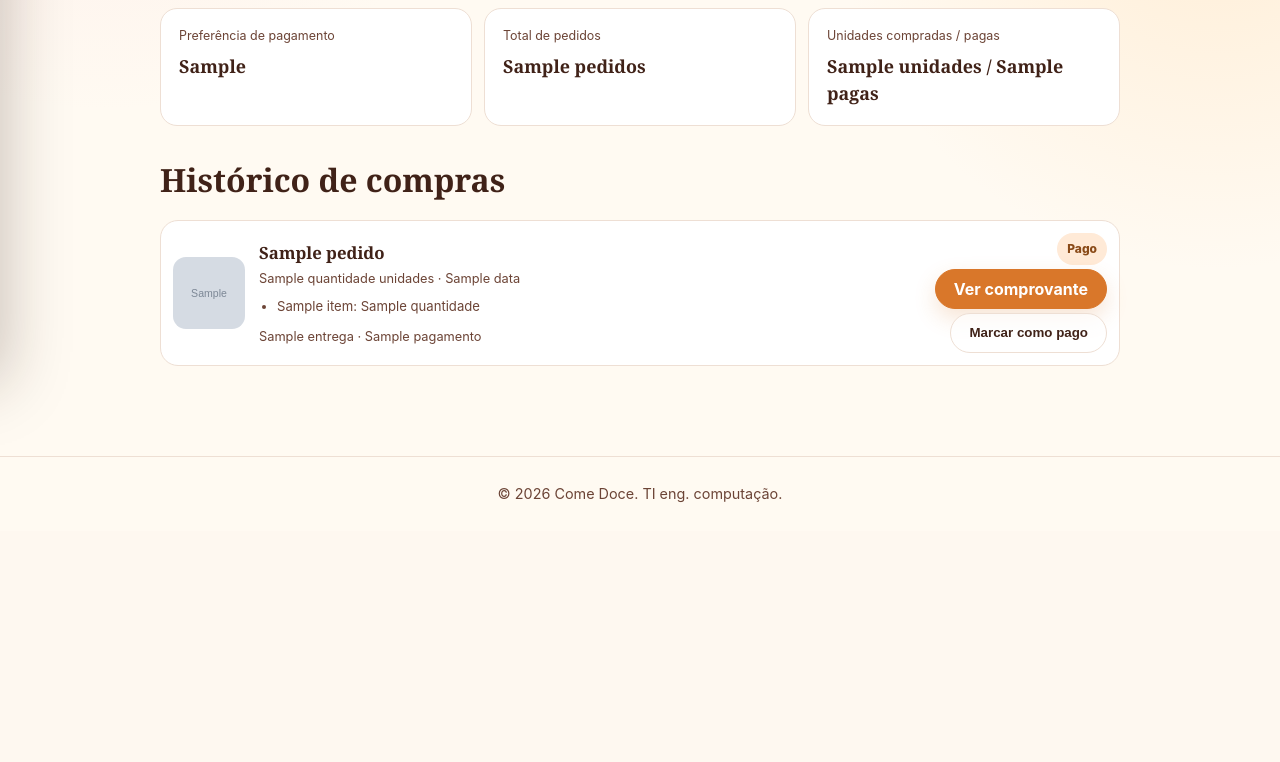
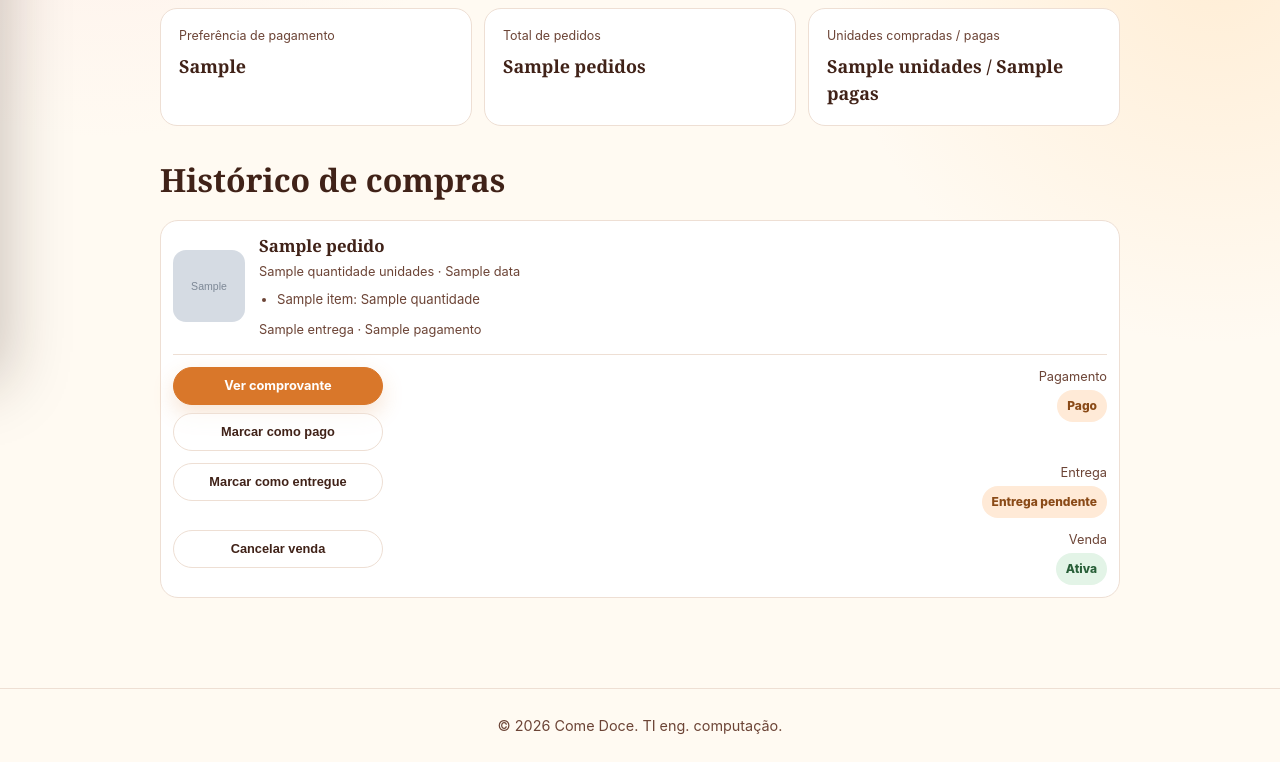
Before and after one commit to bruno-exe/loja_de_doces, a FastAPI app: template app/templates/vendas_cliente.html in a window 1280 px wide. Shown: the part 418-1180 px from the top of the page. Before the commit the page ends 920 px from the top, so only its background shows below. Run offline with FastAPI, Linux system fonts and the light colour scheme; the template is opened without the code that fills it: most values are stand-ins (such as "Sample title", 1, 10 or a date in 2020); grey boxes marked "Sample" are stand-in pictures.

Commit message:
novo sistema de pagamento

```diff
--- a/app/main.py
+++ b/app/main.py
@@ -61,6 +61,8 @@ async def lifespan(_: FastAPI):
             connection.execute(text("ALTER TABLE perfis_vendedores ADD COLUMN nome_recebedor_pix VARCHAR(140)"))
     order_columns = {column["name"] for column in inspect(engine).get_columns("pedidos")}
     with engine.begin() as connection:
+        if "entregue" not in order_columns:
+            connection.execute(text("ALTER TABLE pedidos ADD COLUMN entregue BOOLEAN NOT NULL DEFAULT 0"))
         if "produto_descricao" not in order_columns:
             connection.execute(text("ALTER TABLE pedidos ADD COLUMN produto_descricao TEXT"))
         if "produto_imagem" not in order_columns:
--- a/app/models.py
+++ b/app/models.py
@@ -103,6 +103,7 @@ class Pedido(Base):
     entregar_aqui: Mapped[bool] = mapped_column(Boolean, default=False)
     pago: Mapped[bool] = mapped_column(Boolean, default=False)
     status: Mapped[str] = mapped_column(String(20), default="recebido")
+    entregue: Mapped[bool] = mapped_column(Boolean, default=False)
     confirmado: Mapped[bool] = mapped_column(Boolean, default=True)
     criado_em: Mapped[datetime] = mapped_column(DateTime(timezone=True), default=lambda: datetime.now(timezone.utc))
     itens: Mapped[list["ItemPedido"]] = relationship(
--- a/app/routes/sales.py
+++ b/app/routes/sales.py
@@ -1,14 +1,14 @@
 from collections import Counter
 from pathlib import Path
 
-from fastapi import APIRouter, HTTPException, Request, status
+from fastapi import APIRouter, Form, HTTPException, Request, status
 from fastapi.responses import HTMLResponse, RedirectResponse
 from fastapi.templating import Jinja2Templates
 from sqlalchemy import select
 
 from ..database import SessionLocal
 from ..models import ComprovantePagamento, ItemPedido, Pedido, Produto, Usuario
-from ..security import csrf_token
+from ..security import csrf_token, validate_csrf
 from ..session import current_user
 from ..timezone_utils import brasilia_datetime, format_brasilia_datetime
 
@@ -16,6 +16,32 @@ from ..timezone_utils import brasilia_datetime, format_brasilia_datetime
 router = APIRouter()
 templates = Jinja2Templates(directory=Path(__file__).resolve().parent.parent / "templates")
 WEEKDAYS = ("segunda-feira", "terça-feira", "quarta-feira", "quinta-feira", "sexta-feira", "sábado", "domingo")
+
+
+@router.post("/vendas/pedidos/{order_id}/{action}")
+def update_sale(request: Request, order_id: int, action: str, csrf: str = Form(...)):
+    validate_csrf(request, csrf)
+    seller, redirect = seller_only(request)
+    if redirect:
+        return redirect
+    if action not in {"entregar", "cancelar"}:
+        raise HTTPException(status_code=404, detail="Ação não encontrada.")
+    with SessionLocal() as database:
+        order = database.scalar(select(Pedido).where(
+            Pedido.id == order_id, Pedido.vendedor_id == seller.id, Pedido.confirmado.is_(True),
+        ))
+        if order is None:
+            raise HTTPException(status_code=404, detail="Venda não encontrada.")
+        if action == "entregar":
+            if order.status == "cancelado":
+                raise HTTPException(status_code=422, detail="Uma venda cancelada não pode ser marcada como entregue.")
+            order.entregue = True
+        else:
+            # Preserve payment, receipts and financial history. Refunds are external.
+            order.status = "cancelado"
+        customer_id = order.cliente_id
+        database.commit()
+    return RedirectResponse(f"/vendas/clientes/{customer_id}?{action}=1", status_code=303)
 
 
 def seller_only(request: Request):
@@ -91,7 +117,7 @@ def customer_sales_page(request: Request, customer_id: int):
         with SessionLocal() as database:
             items = database.scalars(select(ItemPedido).where(ItemPedido.pedido_id == order.id).order_by(ItemPedido.id)).all()
             receipt_id = database.scalar(select(ComprovantePagamento.id).where(ComprovantePagamento.pedido_id == order.id))
-        history.append({"id": order.id, "nome": order.produto_nome, "imagem": order.produto_imagem or (product.imagem if product else None), "quantidade": order.quantidade, "itens": [{"nome": item.variacao_nome, "quantidade": item.quantidade} for item in items], "data": format_brasilia_datetime(order.criado_em), "entrega": "Entregar aqui" if order.entregar_aqui else "Retirada", "pagamento": "Pagar depois" if order.pagar_depois else "Pagamento imediato", "situacao": "Pago" if order.pago else "Pagamento pendente", "pago": order.pago, "comprovante_id": receipt_id})
+        history.append({"id": order.id, "nome": order.produto_nome, "imagem": order.produto_imagem or (product.imagem if product else None), "quantidade": order.quantidade, "itens": [{"nome": item.variacao_nome, "quantidade": item.quantidade} for item in items], "data": format_brasilia_datetime(order.criado_em), "entrega": "Entregar aqui" if order.entregar_aqui else "Retirada", "pagamento": "Pagar depois" if order.pagar_depois else "Pagamento imediato", "situacao": "Pago" if order.pago else "Pagamento pendente", "pago": order.pago, "comprovante_id": receipt_id, "entregue": order.entregue, "cancelado": order.status == "cancelado"})
 
     def preference(counts: Counter, tie_text: str) -> str:
         top = counts.most_common()
--- a/app/static/css/style.css
+++ b/app/static/css/style.css
@@ -802,6 +802,16 @@ h1 {
 .sales-history-card { padding: 12px; display: grid; grid-template-columns: 72px minmax(0,1fr) auto; align-items: center; gap: 14px; border: 1px solid var(--line); border-radius: 18px; background: white; }
 .sales-history-card img,.sales-history-card > .purchased-product-placeholder { width: 72px; height: 72px; border-radius: 13px; object-fit: cover; }
 .sales-history-card > div { display: grid; gap: 4px; }
+.sales-history-card > .sale-order-controls { grid-column: 1 / -1; display: grid; grid-template-columns: minmax(0,1fr) minmax(0,1fr); gap: 12px 16px; padding-top: 12px; border-top: 1px solid var(--line); align-items: start; }
+.sale-payment-actions { display: grid; gap: 8px; justify-items: start; }
+.sale-order-controls form { margin: 0; }
+.sale-order-controls .button { width: 100%; max-width: 210px; min-height: 38px; padding: 8px 10px; font-size: .8rem; }
+.sale-payment-actions > a,.sale-payment-actions > form { width: 100%; max-width: 210px; }
+.sale-control-status { display: grid; gap: 4px; justify-items: end; text-align: right; min-width: 0; }
+.sale-control-status .payment-status { white-space: normal; }
+.sale-order-controls .button:disabled { opacity: .5; cursor: not-allowed; }
+.sale-control-status .is-cancelled { background: #fde9e9; color: #a12c2c; }
+.sale-refund-note { grid-column: 1 / -1; }
 .sales-history-card strong { font-family: Georgia,serif; font-size: 1.05rem; }
 .sales-history-card span:not(.payment-status),.sales-history-card small { color: var(--chocolate-soft); font-size: .8rem; }
 
--- a/app/templates/_product_cards.html
+++ b/app/templates/_product_cards.html
@@ -19,7 +19,7 @@
           {% if doce.com_entrega %}<span>Com entrega</span>{% endif %}
         </div>
         {% if can_buy_products %}<button class="button product-buy-button" type="button" data-buy-product data-product-id="{{ doce.id }}" data-product-name="{{ doce.nome }}" data-has-variations="{{ 'true' if doce.variacoes else 'false' }}" data-unit-value-cents="{{ doce.valor_centavos }}" data-discount-quantity="{{ doce.quantidade_desconto or 0 }}" data-discount-value="{{ doce.valor_desconto or '' }}" data-discount-value-cents="{{ doce.valor_desconto_centavos or 0 }}" data-accepts-credit="{{ 'true' if doce.aceita_fiado else 'false' }}" data-has-delivery="{{ 'true' if doce.com_entrega else 'false' }}">Comprar</button>
-        {% if doce.variacoes %}<template id="purchaseVariations{{ doce.id }}">{% for variacao in doce.variacoes %}<label class="purchase-variation-row"><span>{{ variacao.nome }}</span><input type="number" name="variacao_{{ variacao.id }}" value="0" min="0" max="99" inputmode="numeric" aria-label="Quantidade de {{ variacao.nome }}"></label>{% endfor %}</template>{% endif %}{% endif %}
+        {% if doce.variacoes %}<template id="purchaseVariations{{ doce.id }}">{% for variacao in doce.variacoes %}<label class="purchase-variation-row"><span>{{ variacao.nome }}</span><input type="number" name="variacao_{{ variacao.id }}" value="0" min="0" max="10" inputmode="numeric" aria-label="Quantidade de {{ variacao.nome }}"></label>{% endfor %}</template>{% endif %}{% endif %}
       </div>
     </article>
   {% endfor %}
--- a/app/templates/base.html
+++ b/app/templates/base.html
@@ -5,7 +5,7 @@
   <meta name="viewport" content="width=device-width, initial-scale=1">
   <meta name="description" content="Come Doce: um espaço para compradores e vendedores de doces.">
   <title>{% block title %}Come Doce{% endblock %}</title>
-  <link rel="stylesheet" href="/static/css/style.css?v=20260910-apk1">
+  <link rel="stylesheet" href="/static/css/style.css?v=20260914-sale-controls">
 </head>
 <body{% if usuario %} class="authenticated-page"{% endif %}>
   <header class="site-header{% if usuario %} authenticated-header{% endif %}">
--- a/app/templates/vendas_cliente.html
+++ b/app/templates/vendas_cliente.html
@@ -3,6 +3,8 @@
 {% block content %}
 <section class="sales-page">
   {% if request.query_params.get('pago') %}<div class="product-created-success" role="status">Pagamento marcado como pago.</div>{% endif %}
+  {% if request.query_params.get('entregar') %}<div class="product-created-success" role="status">Pedido marcado como entregue.</div>{% endif %}
+  {% if request.query_params.get('cancelar') %}<div class="product-created-success" role="status">Venda cancelada. Se já houve pagamento, devolva o valor por fora do site.</div>{% endif %}
   <a class="back-link" href="/vendas">← Voltar para Vendas</a>
   <header class="sales-customer-header">
     {% if cliente.foto %}<img src="/uploads/profile_photos/{{ cliente.foto }}" alt="Foto de {{ cliente.nome }}">{% else %}<span class="sales-customer-placeholder" aria-hidden="true">{{ cliente.nome[:1] | upper }}</span>{% endif %}
@@ -25,7 +27,18 @@
         <article class="sales-history-card">
           {% if pedido.imagem %}<img src="/uploads/products/{{ pedido.imagem }}" alt="{{ pedido.nome }}">{% else %}<span class="purchased-product-placeholder" aria-hidden="true">🧁</span>{% endif %}
           <div><strong>{{ pedido.nome }}</strong><span>{{ pedido.quantidade }} {{ 'unidade' if pedido.quantidade == 1 else 'unidades' }} · {{ pedido.data }}</span>{% if pedido.itens %}<ul class="order-variation-list">{% for item in pedido.itens %}<li>{{ item.nome }}: {{ item.quantidade }}</li>{% endfor %}</ul>{% endif %}<small>{{ pedido.entrega }} · {{ pedido.pagamento }}</small></div>
-          <div class="purchased-product-payment"><span class="payment-status {{ 'is-paid' if pedido.pago else 'is-pending' }}">{{ pedido.situacao }}</span>{% if pedido.comprovante_id %}<a class="button button-small" href="/pagamentos/pedidos/{{ pedido.id }}">Ver comprovante</a>{% else %}<small>Sem comprovante anexado</small>{% endif %}{% if not pedido.pago %}<form method="post" action="/pagamentos/pedidos/{{ pedido.id }}/aprovar"><input type="hidden" name="csrf" value="{{ csrf_token }}"><button class="button button-secondary button-small" type="submit">Marcar como pago</button></form>{% endif %}</div>
+          <div class="sale-order-controls">
+            <div class="sale-payment-actions">
+              {% if pedido.comprovante_id %}<a class="button button-small" href="/pagamentos/pedidos/{{ pedido.id }}">Ver comprovante</a>{% else %}<small>Sem comprovante anexado</small>{% endif %}
+              {% if not pedido.pago and not pedido.cancelado %}<form method="post" action="/pagamentos/pedidos/{{ pedido.id }}/aprovar"><input type="hidden" name="csrf" value="{{ csrf_token }}"><button class="button button-secondary button-small" type="submit">Marcar como pago</button></form>{% endif %}
+            </div>
+            <div class="sale-control-status"><small>Pagamento</small><span class="payment-status {{ 'is-paid' if pedido.pago else 'is-pending' }}">{{ pedido.situacao }}</span></div>
+            <form method="post" action="/vendas/pedidos/{{ pedido.id }}/entregar"><input type="hidden" name="csrf" value="{{ csrf_token }}"><button class="button button-secondary button-small" type="submit" {% if pedido.entregue or pedido.cancelado %}disabled{% endif %}>Marcar como entregue</button></form>
+            <div class="sale-control-status"><small>Entrega</small><span class="payment-status {{ 'is-paid' if pedido.entregue else 'is-pending' }}">{{ 'Entregue' if pedido.entregue else ('Não realizada' if pedido.cancelado else 'Entrega pendente') }}</span></div>
+            <form method="post" action="/vendas/pedidos/{{ pedido.id }}/cancelar"><input type="hidden" name="csrf" value="{{ csrf_token }}"><button class="button button-secondary button-small sale-cancel-button" type="submit" {% if pedido.cancelado %}disabled{% endif %}>Cancelar venda</button></form>
+            <div class="sale-control-status"><small>Venda</small><span class="payment-status {{ 'is-cancelled' if pedido.cancelado else 'is-paid' }}">{{ 'Cancelada' if pedido.cancelado else 'Ativa' }}</span></div>
+            {% if pedido.cancelado and pedido.pago %}<small class="sale-refund-note">Pagamento registrado. A devolução deve ser feita por fora do site.</small>{% endif %}
+          </div>
         </article>
       {% endfor %}
     </div>
--- a/app/templates/vendedor_publico.html
+++ b/app/templates/vendedor_publico.html
@@ -52,11 +52,12 @@
     <label class="product-checkbox"><input id="purchaseDelivery" type="checkbox" name="entregar_aqui"><span>Entregar aqui</span></label>
     <p id="purchaseDeliveryNote" class="purchase-option-note"></p>
     <div id="purchaseVariationOptions" class="purchase-variation-options"></div>
-    <label id="purchaseQuantityBlock" class="field-label">Quantidade<input id="purchaseQuantity" type="number" name="quantidade" value="1" min="1" max="99" required inputmode="numeric"></label>
+    <label id="purchaseQuantityBlock" class="field-label">Quantidade<input id="purchaseQuantity" type="number" name="quantidade" value="1" min="1" max="10" required inputmode="numeric"></label>
+    <p class="purchase-option-note">Limite de 10 doces por pedido, somando todos os sabores.</p>
     <p id="purchasePromotionMessage" class="purchase-promotion-message" hidden></p>
     <div class="purchase-submit-actions"><button id="addToCartButton" class="button button-secondary cart-add-button" type="submit">Adicionar ao carrinho</button><button class="button purchase-now-button" type="submit">Comprar agora</button></div>
   </form>
 </dialog>
-<script src="/static/js/purchase.js?v=20260906-promo-points1"></script>
+<script src="/static/js/purchase.js?v=20260914-promotion-summary"></script>
 {% endif %}
 {% endblock %}
```
Also changed, not shown: app/order_limits.py (added, +8 -0 lines), app/routes/cart.py (+6 -1 lines), app/routes/products.py (+11 -8 lines), app/static/js/purchase.js (+13 -2 lines), app/templates/carrinho.html (+4 -4 lines), tests/test_cadastro.py (+76 -5 lines).
